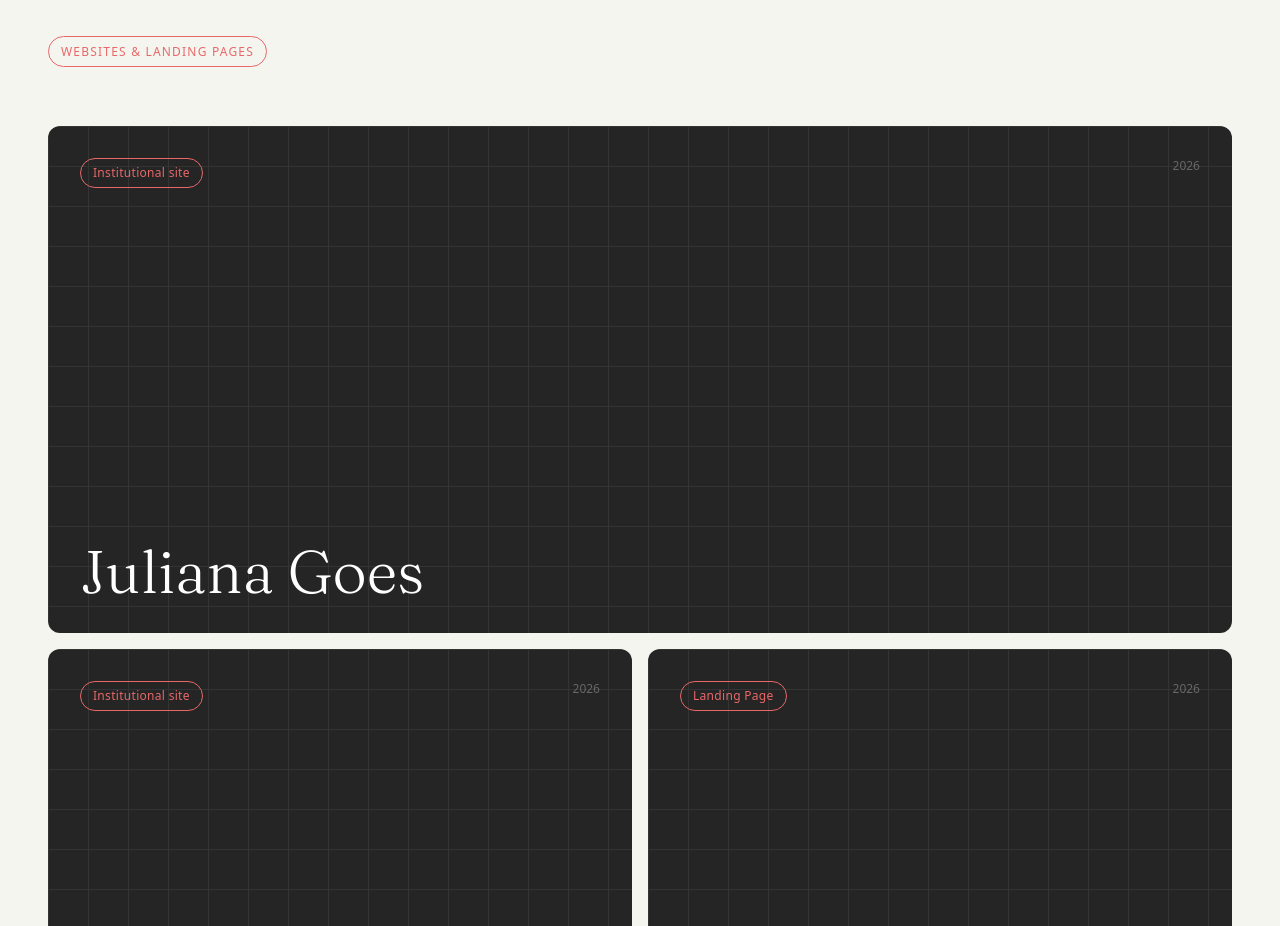
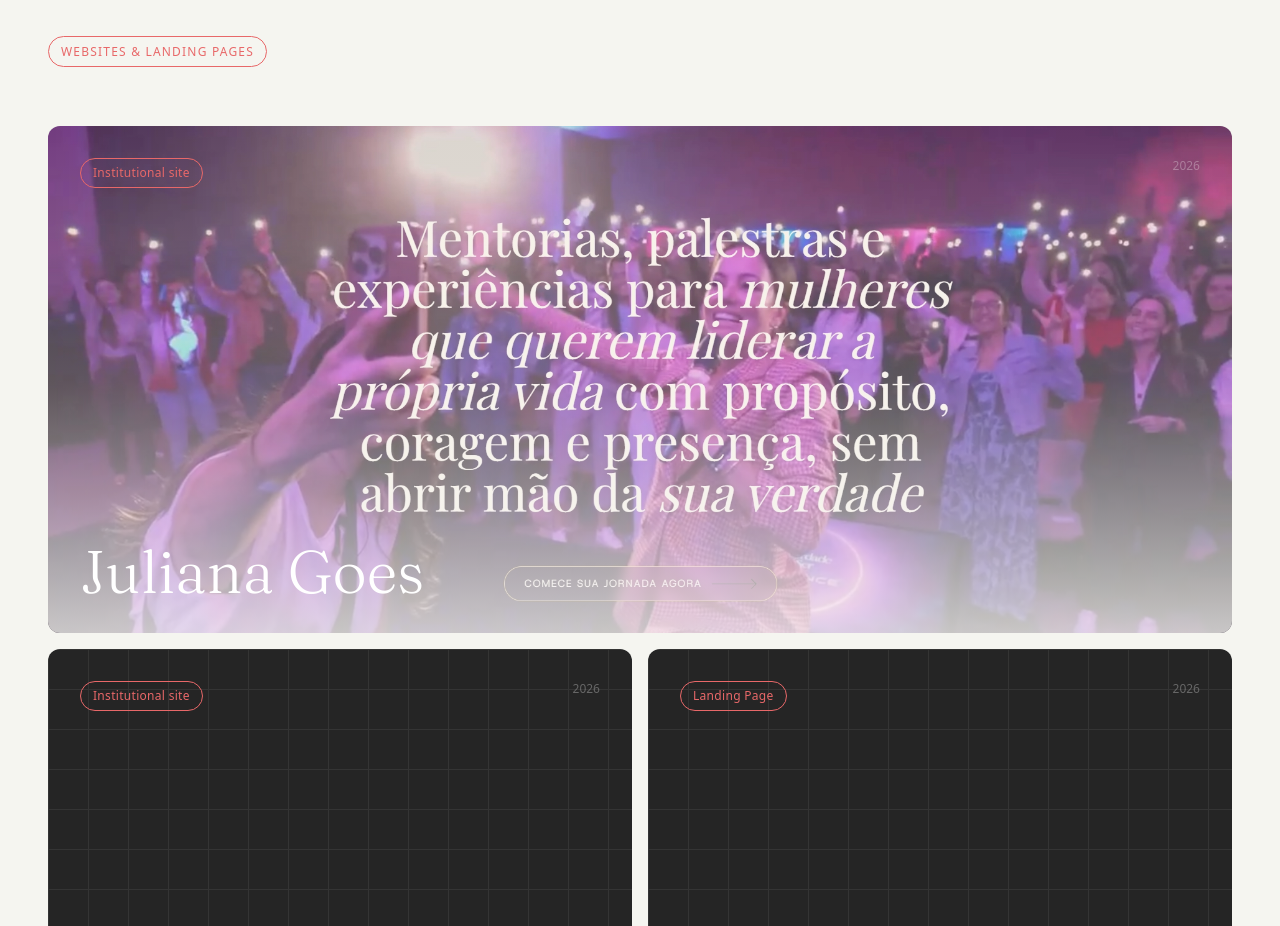
Before and after one commit to daniloaguillar/portfolio, a Next.js app: page / in a window 1280 px wide. Shown: the part 1100-2026 px from the top of the page. Built offline with nearby package versions, Linux system fonts and the light colour scheme; a web font is replaced by a local one.

Commit message:
Add Juliana Goes cover image to featured project card

```diff
--- a/components/Projects.tsx
+++ b/components/Projects.tsx
@@ -13,6 +13,7 @@
     year: 2026,
     url: "https://www.julianagoes.com.br",
     featured: true,
+    image: "/juliana-goes.webp",
     tags: ["UI/UX Design", "Tipografia expressiva", "Identidade digital", "Webflow"],
   },
   {
@@ -100,7 +101,7 @@
   },
 ];
 
-type ProjectData = typeof siteProjects[0] | typeof brandingProjects[0];
+type ProjectData = (typeof siteProjects[0] | typeof brandingProjects[0]) & { image?: string };
 
 function ProjectCard({
   project,
@@ -130,9 +131,19 @@
       onMouseLeave={() => setHovered(false)}
       data-hoverable
     >
-      {/* Fundo preto fixo */}
+      {/* Fundo: imagem ou cor sólida */}
+      {project.image ? (
+        <>
+          <img
+            src={project.image}
+            alt={project.name}
+            className="absolute inset-0 w-full h-full object-cover transition-transform duration-700 group-hover:scale-105"
+          />
+          <div className="absolute inset-0 bg-gradient-to-t from-black/80 via-black/30 to-black/10" />
+        </>
+      ) : (
+        <>
           <div className="absolute inset-0 bg-[#252525]" />
-      {/* Grid offwhite */}
           <div
             className="absolute inset-0 opacity-[0.07]"
             style={{
@@ -140,6 +151,8 @@
               backgroundSize: "40px 40px",
             }}
           />
+        </>
+      )}
       {/* Hover overlay sutil */}
       <div className="absolute inset-0 bg-white/0 group-hover:bg-white/5 transition-colors duration-500" />
 
```
Also changed, not shown: public/juliana-goes.webp (added). Lines whose indentation alone changed are shown as unchanged.
